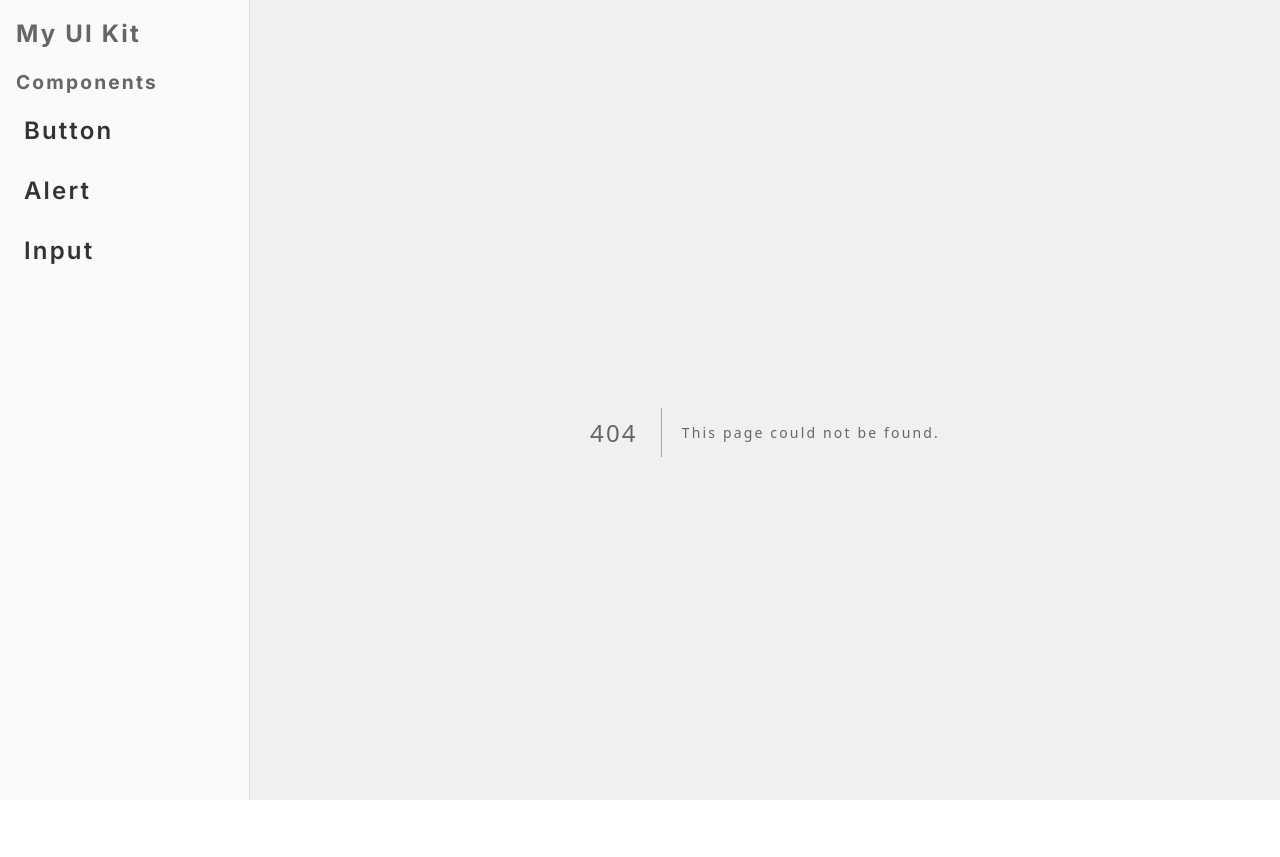
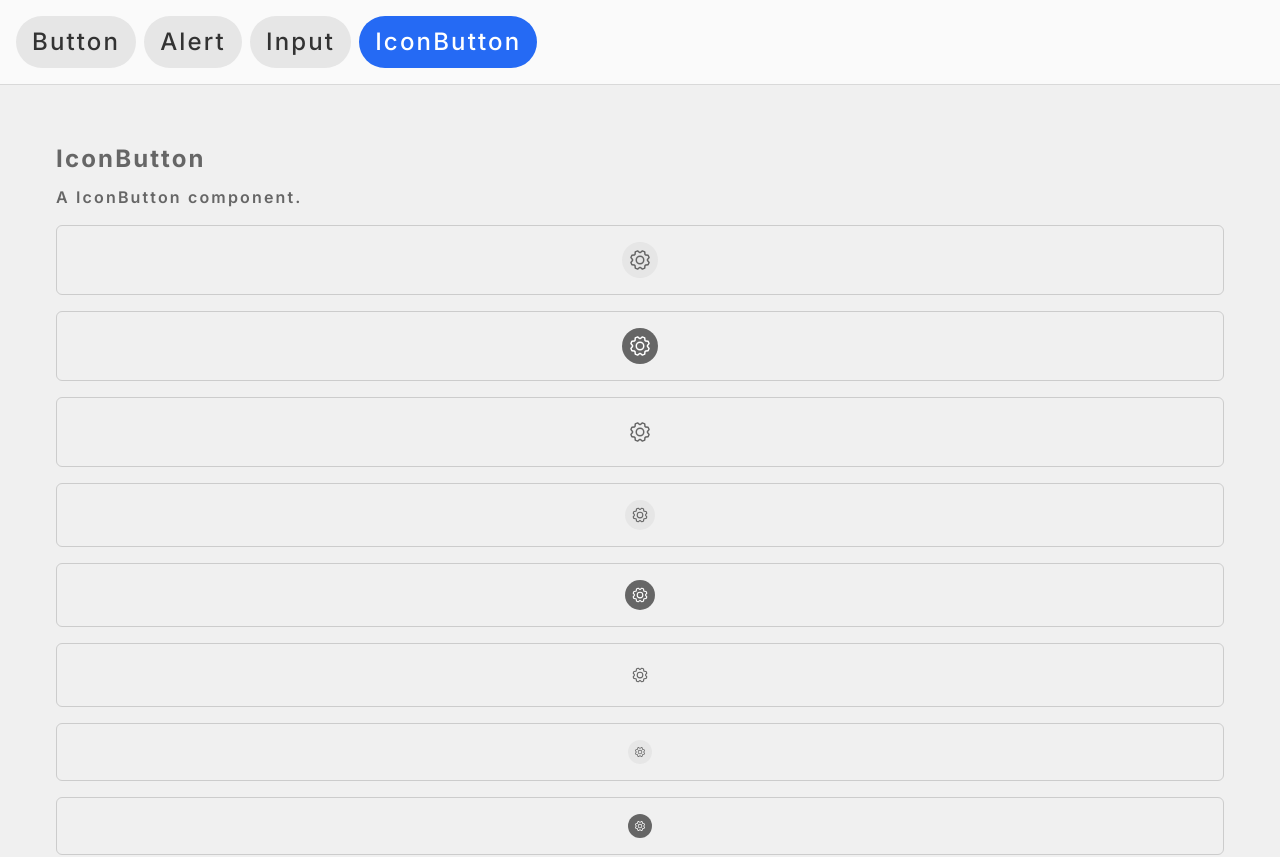
Before and after one commit to tienvodev/neumorphism-ui, a Next.js app: page /components/icon-button in a window 1280 px wide. Before the commit this address had no page. Shown: the top 857 px of the page. Before the commit the page ends 800 px from the top, so only its background shows below. Built offline with nearby package versions, Linux system fonts and the light colour scheme.

Commit message:
feat: layout

```diff
--- a/src/components/feat/ComponentStories/ComponentStories.module.css
+++ b/src/components/feat/ComponentStories/ComponentStories.module.css
@@ -24,4 +24,7 @@
   padding: 1rem;
   border: 1px solid hsl(0 0% 80%);
   border-radius: 6px;
+  /* center content */
+  display: grid;
+  place-content: center;
 }
--- a/src/components/feat/Layout/Layout.module.css
+++ b/src/components/feat/Layout/Layout.module.css
@@ -1,63 +1,54 @@
 .layout {
-  display: flex;
-  height: 100vh;
+  /* display: flex;
+  flex-direction: column;
+  height: 100vh; */
 }
 
-.sidebar {
-  width: 250px;
+.header {
+  display: flex;
+  gap: 0.5rem;
+  overflow-x: auto;
+  white-space: nowrap;
+  padding: 1rem;
   background: hsl(0 0% 98%);
-  padding: 1rem;
-  border-right: 1px solid hsl(0 0% 85%);
+  border-bottom: 1px solid hsl(0 0% 85%);
   position: sticky;
   top: 0;
-  height: 100vh;
-  overflow-y: auto;
+  z-index: 2;
 }
 
-.logo {
-  font-size: 1.5rem;
-  font-weight: bold;
-  margin-bottom: 1rem;
+.navList {
+  display: flex;
+  gap: 0.5rem;
+  padding: 0;
+  list-style: none;
+  margin: 0;
 }
 
-.sectionTitle {
-  font-size: 1.2rem;
-  font-weight: bold;
-  margin: 1rem 0 0.5rem;
-}
-
-/* Add class for the list */
-.navList {
-  list-style: none;
-  padding: 0;
-}
-
-/* Add class for list items */
 .navItem {
-  margin: 0.5rem 0;
+  flex-shrink: 0;
 }
 
 .navLink {
   text-decoration: none;
   color: hsl(0 0% 20%);
-  padding: 0.5rem;
-  display: block;
-  border-radius: 0.5rem;
+  padding: 0.5rem 1rem;
+  display: inline-block;
+  background: hsl(0 0% 90%);
+  border-radius: 999px;
+  font-weight: 500;
 }
 
 .navLink:hover {
-  color: hsl(220 90% 55%);
+  background: hsl(0 0% 80%);
 }
 
-/* Active state for selected link */
 .active {
-  background: hsl(220 90% 95%);
-  color: hsl(220 90% 55%);
-  font-weight: bold;
+  background: hsl(220 90% 55%);
+  color: white;
 }
 
 .content {
   flex-grow: 1;
   padding: 2rem;
-  overflow-y: auto;
 }
--- a/src/components/feat/Layout/Layout.tsx
+++ b/src/components/feat/Layout/Layout.tsx
@@ -15,43 +15,28 @@ const interSans = Inter({
 });
 
 export default function Layout({ children }: LayoutProps) {
-  const router = useRouter(); // Get current path
+  const router = useRouter();
 
   const componentItems = [
     { label: "Button", href: "/components/button" },
     { label: "Alert", href: "/components/alert" },
     { label: "Input", href: "/components/input" },
+    {
+      label: "IconButton",
+      href: "/components/icon-button",
+    },
   ];
   return (
     <div className={clsx(interSans.variable, styles.layout)}>
-      <nav className={styles.sidebar}>
-        <div className={styles.logo}>My UI Kit</div>
-
-        {/* <h3 className={styles.sectionTitle}>Styles</h3>
-        <ul className={styles.navList}>
-          {navItems.map(({ label, href }) => (
-            <li key={href} className={styles.navItem}>
-              <Link
-                href={href}
-                className={`${styles.navLink} ${
-                  router.pathname === href ? styles.active : ""
-                }`}
-              >
-                {label}
-              </Link>
-            </li>
-          ))}
-        </ul> */}
-
-        <h3 className={styles.sectionTitle}>Components</h3>
+      <nav className={styles.header}>
         <ul className={styles.navList}>
           {componentItems.map(({ label, href }) => (
             <li key={href} className={styles.navItem}>
               <Link
                 href={href}
-                className={`${styles.navLink} ${
-                  router.pathname === href ? styles.active : ""
-                }`}
+                className={clsx(styles.navLink, {
+                  [styles.active]: router.pathname === href,
+                })}
               >
                 {label}
               </Link>
@@ -59,7 +44,6 @@ export default function Layout({ children }: LayoutProps) {
           ))}
         </ul>
       </nav>
-
       <main className={styles.content}>{children}</main>
     </div>
   );
--- /dev/null
+++ b/src/pages/components/icon-button/index.tsx
@@ -0,0 +1,59 @@
+import ComponentStories from "@/components/feat/ComponentStories";
+import IconButton from "@/components/ui/IconButton";
+import { Gear } from "@phosphor-icons/react";
+
+export default function IconButtonPage() {
+  return (
+    <ComponentStories
+      component={IconButton}
+      variants={[
+        {
+          children: <Gear />,
+          size: "large",
+        },
+        {
+          children: <Gear />,
+          variant: "filled",
+          size: "large",
+        },
+        {
+          children: <Gear />,
+          variant: "standard",
+          size: "large",
+        },
+
+        {
+          children: <Gear />,
+          size: "medium",
+        },
+        {
+          children: <Gear />,
+          variant: "filled",
+          size: "medium",
+        },
+        {
+          children: <Gear />,
+          variant: "standard",
+          size: "medium",
+        },
+
+        {
+          children: <Gear />,
+          size: "small",
+        },
+        {
+          children: <Gear />,
+          variant: "filled",
+          size: "small",
+        },
+        {
+          children: <Gear />,
+          variant: "standard",
+          size: "small",
+        },
+      ]}
+      title="IconButton"
+      description="A IconButton component."
+    />
+  );
+}
```
